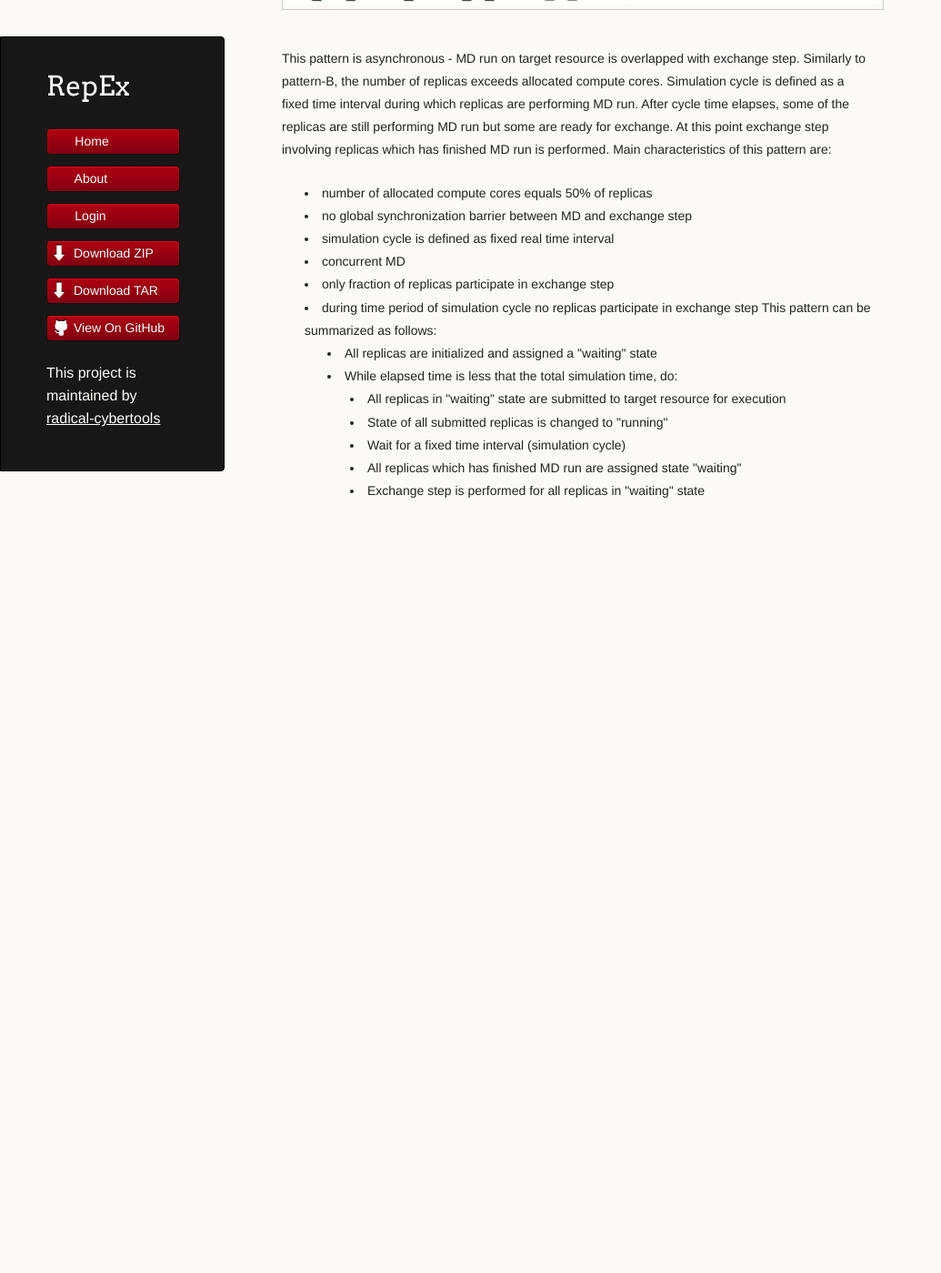
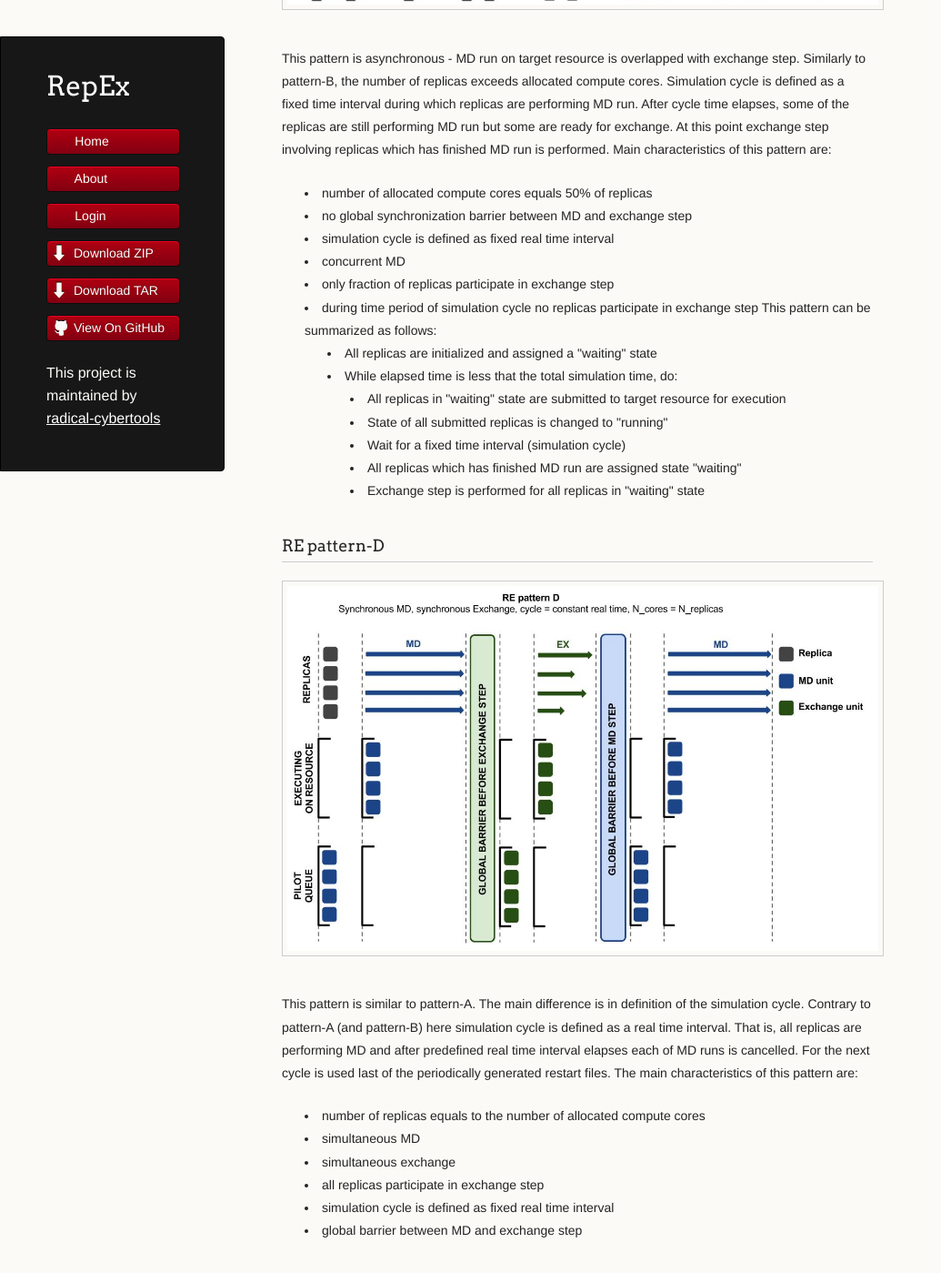
Before and after one commit to radical-cybertools/radical.repex.at, a Jekyll site: the page about/index.html, which Jekyll copies as it is, in a window 1280 px wide and 1400 px high, scrolled down 2505 px. Shown: the whole window at 91% size, without its empty margins (0-1035 px from the left). Built offline with Jekyll 4.4.1, drawn with Linux system fonts in a browser that asks for light colours; before the commit the page ends 3129 px from its top, so only the background shows below that.

Commit message:
adding pattern D

```diff
--- a/about/index.html
+++ b/about/index.html
@@ -70,8 +70,8 @@
 <li>all replicas participate in exchange step</li>
 <li>constant simulation cycle time</li>
 <li>global barrier between MD and exchange step</li>
-</ul><h3>
-<a name="re-pattern-c" class="anchor" href="#re-pattern-c"><span class="octicon octicon-link"></span></a>RE pattern-C</h3>
+</ul>
+<h3><a name="re-pattern-c" class="anchor" href="#re-pattern-c"><span class="octicon octicon-link"></span></a>RE pattern-C</h3>
 <img src="../images/pattern-c.jpg" alt="pattern-c diagram">
 <p>This pattern is asynchronous - MD run on target resource is overlapped with exchange step. Similarly to pattern-B, the number of replicas exceeds allocated compute cores. Simulation cycle is defined as a fixed time interval during which replicas are performing MD run. After cycle time elapses, some of the replicas are still performing MD run but some are ready for exchange. At this point exchange step involving replicas which has finished MD run is performed. Main characteristics of this pattern are:</p>
 
@@ -98,5 +98,19 @@ This pattern can be summarized as follows:
 </li>
 </ul>
 
+
+<h3><a name="re-pattern-d" class="anchor" href="#re-pattern-d"><span class="octicon octicon-link"></span></a>RE pattern-D</h3>
+<img src="../images/pattern-d.jpg" alt="pattern-d diagram">
+<p>This pattern is similar to pattern-A. The main difference is in definition of the simulation cycle. Contrary to pattern-A
+(and pattern-B) here simulation cycle is defined as a real time interval. That is, all replicas are performing MD and after predefined real time interval elapses each of MD runs is cancelled. For the next cycle is used last of the periodically generated restart files. The main characteristics of this pattern are:</p>
+<ul>
+<li>number of replicas equals to the number of allocated compute cores</li>
+<li>simultaneous MD</li>
+<li>simultaneous exchange</li>
+<li>all replicas participate in exchange step</li>
+<li>simulation cycle is defined as fixed real time interval</li>
+<li>global barrier between MD and exchange step</li>
+</ul>
+
   </body>
 </html>
```
